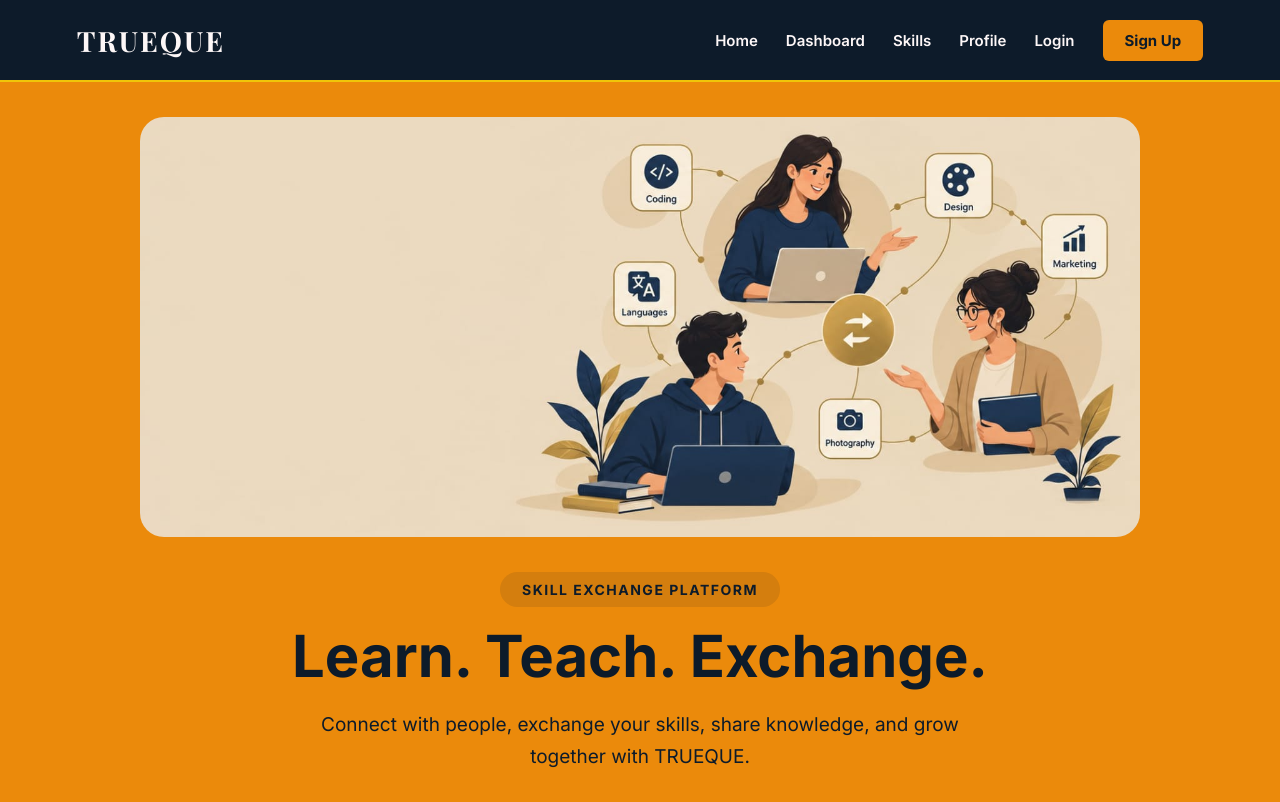
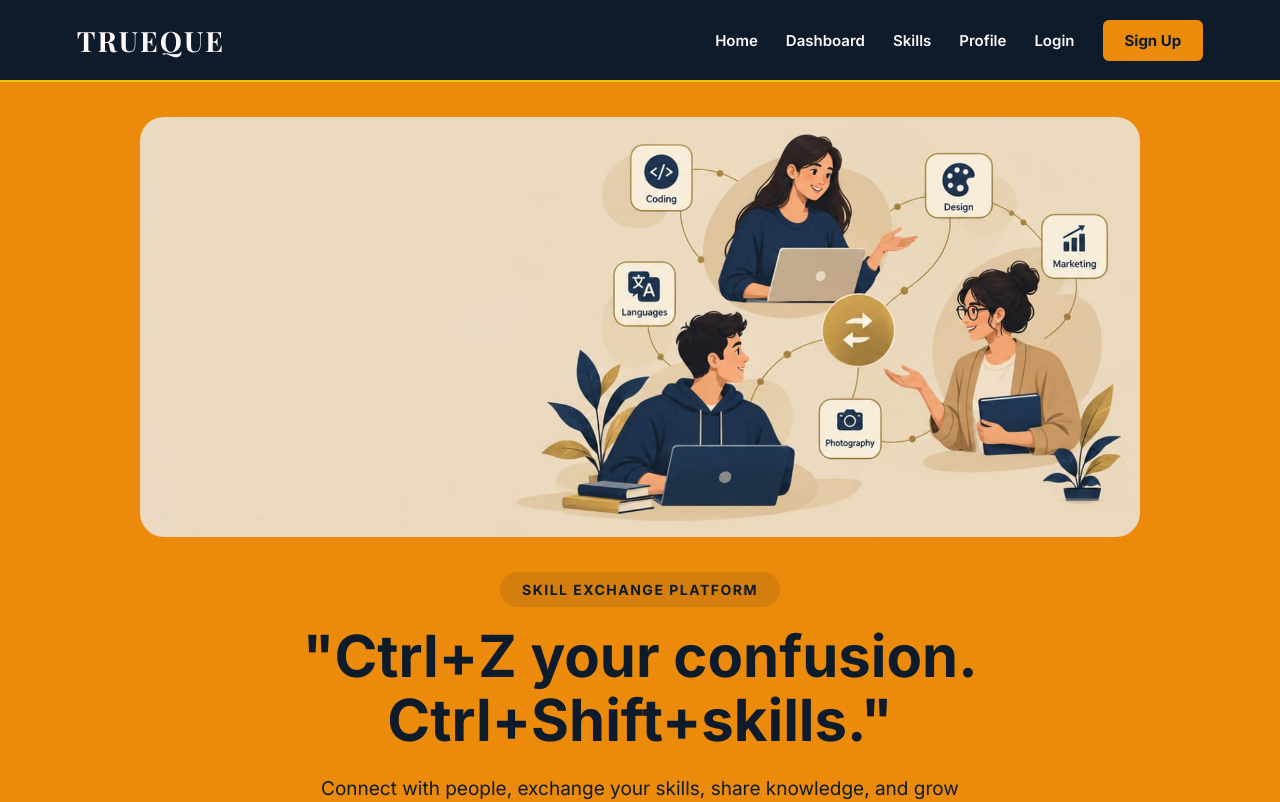
Before and after one commit to Sakeena19-cse/Trueque, a React (Vite) app: page / in a window 1280 px wide. Shown: the top 802 px of the page. Built offline with nearby package versions, Linux system fonts and the light colour scheme.

Commit message:
update Home.jsx

```diff
--- a/src/pages/Home.jsx
+++ b/src/pages/Home.jsx
@@ -82,7 +82,7 @@ function Home() {
           margin: "0 0 20px",
         }}
       >
-        Learn. Teach. Exchange.
+        "Ctrl+Z your confusion. Ctrl+Shift+skills."
       </h1>
 
       {/* Description */}
```
